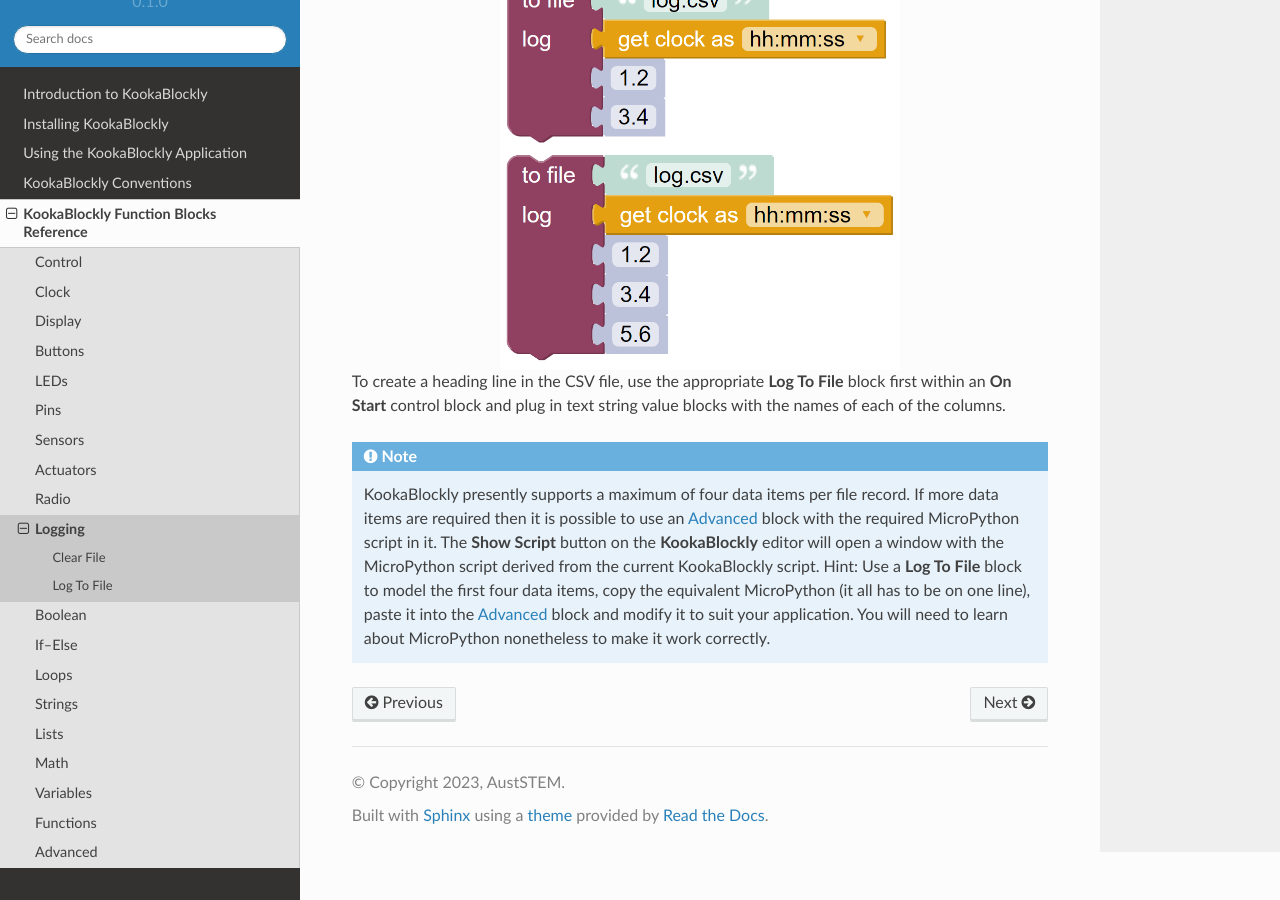
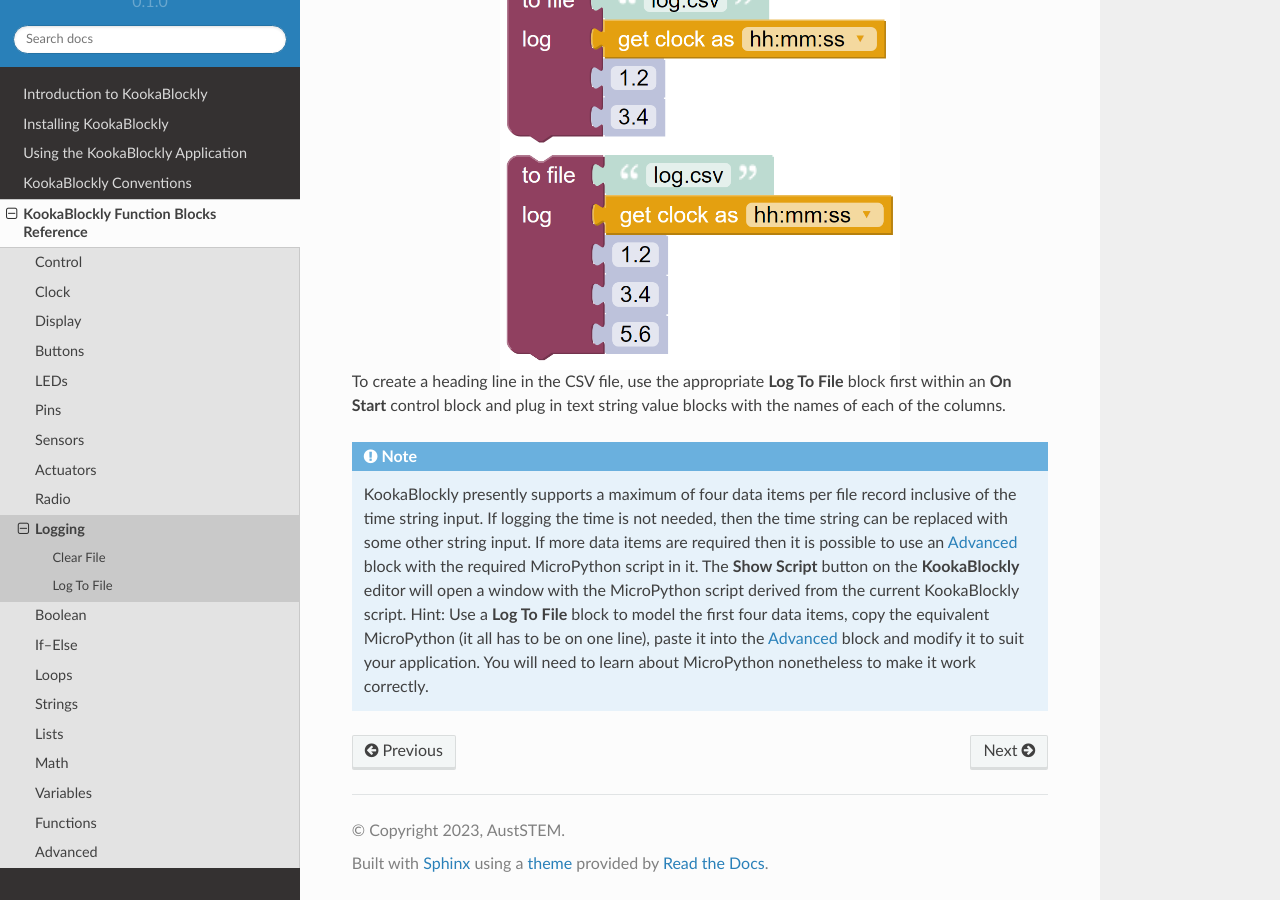
Before and after one commit to TDStrasser/KookaBlockly-Reference, a Sphinx documentation site: the page built from docs/source/logging.rst, in a window 1280 px wide and 900 px high, scrolled down 2114 px. Built offline with Sphinx 7.4.7 and the Read the Docs theme 2.0.0, drawn with Linux system fonts in a browser that asks for light colours.

Commit message:
Minor update in response to Issue #12 Logging

```diff
--- a/docs/source/logging.rst
+++ b/docs/source/logging.rst
@@ -93,7 +93,8 @@
 and plug in text string value blocks with the names of each of the columns.
 
 .. note::
-    KookaBlockly presently supports a maximum of four data items per file record.
+    KookaBlockly presently supports a maximum of four data items per file record inclusive of the time string input.
+    If logging the time is not needed, then the time string can be replaced with some other string input.
     If more data items are required then it is possible to use an :doc:`advanced` block with the required MicroPython script in it.
     The **Show Script** button on the **KookaBlockly** editor will open a window with the MicroPython script derived from the current KookaBlockly script.
     Hint: Use a **Log To File** block to model the first four data items, copy the equivalent MicroPython (it all has to be on one line),
```
